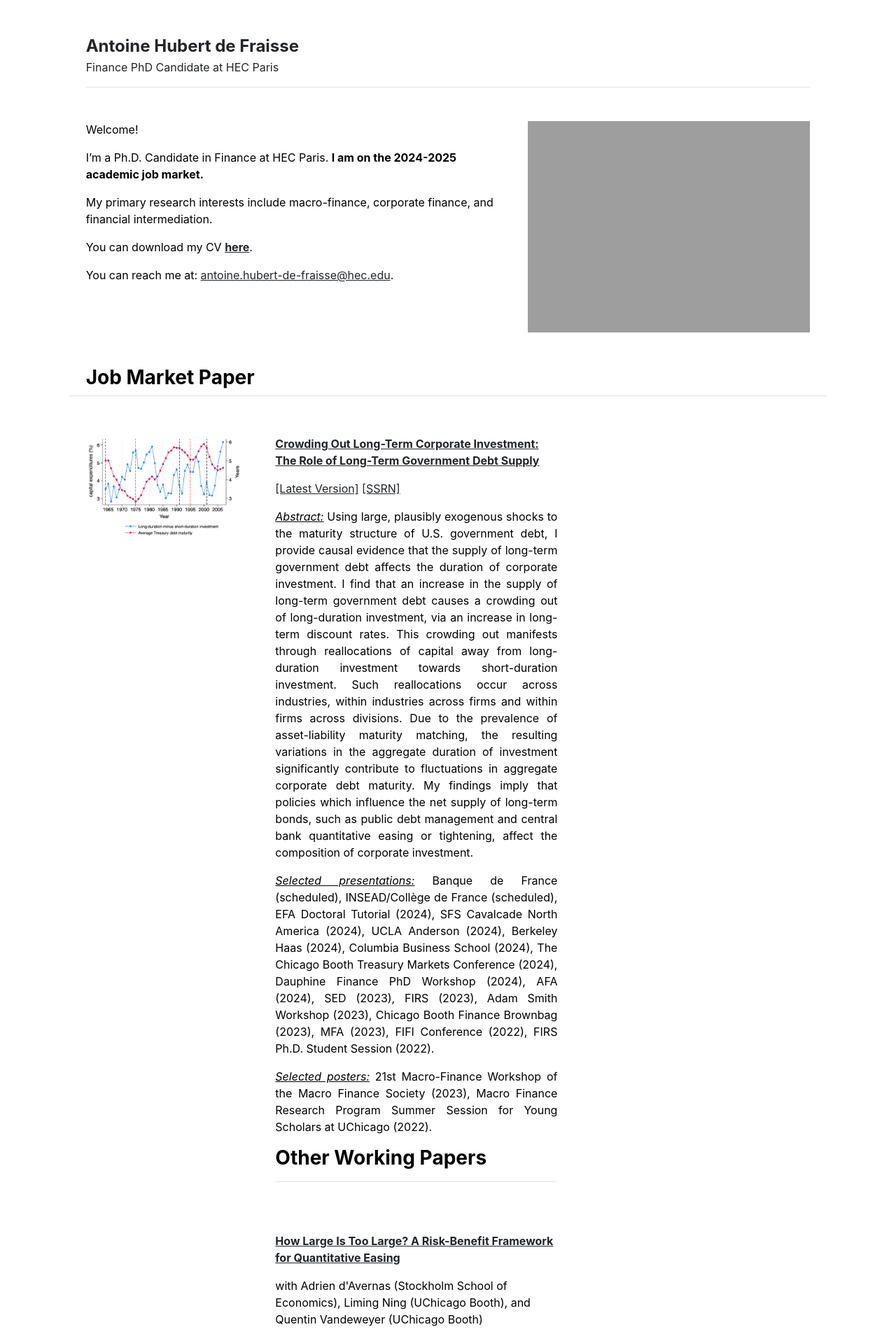
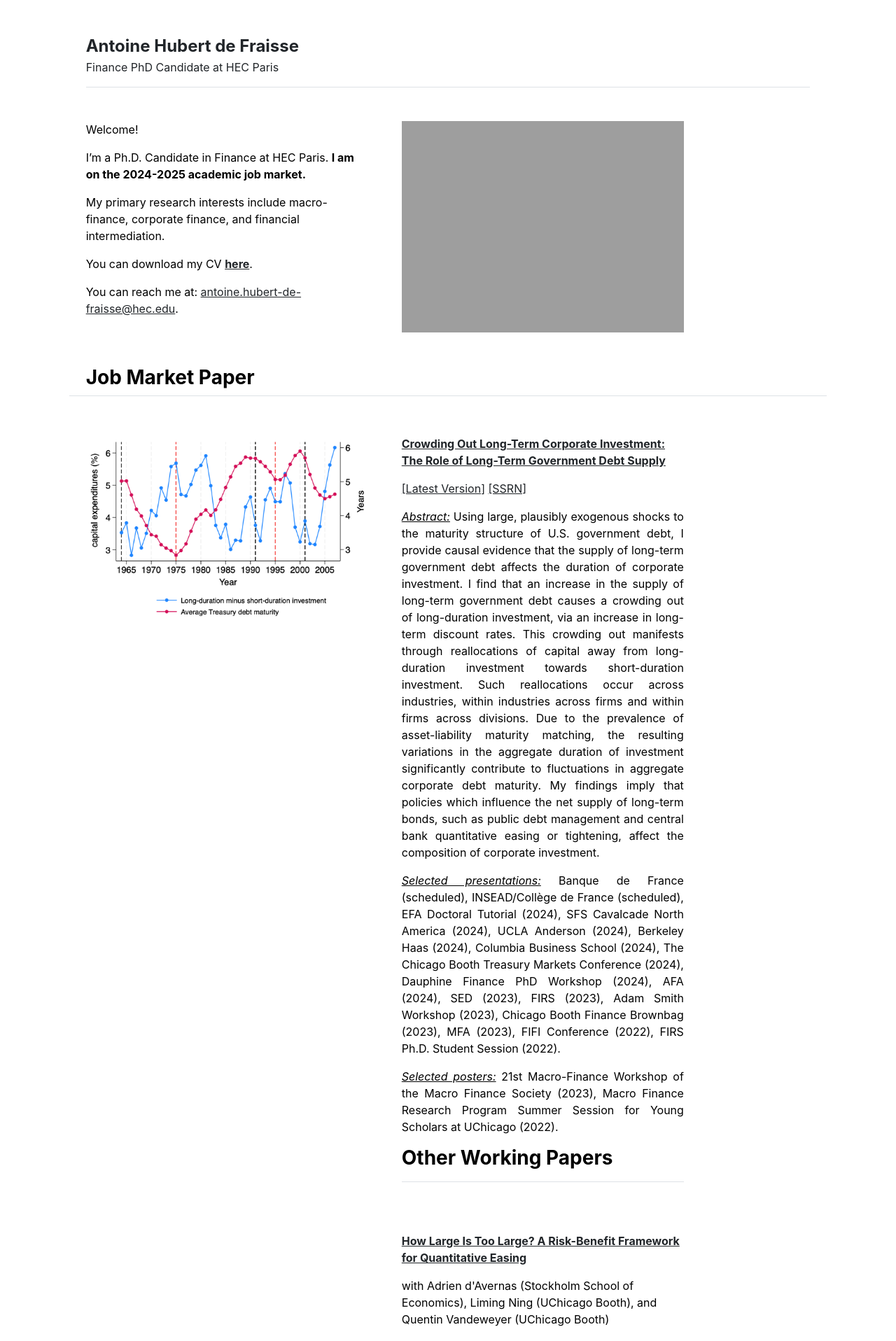
Before and after one commit to antoinehubertdefraisse/antoinehubertdefraisse.github.io, a Jekyll site: the page built from index.md, in a window 1280 px wide. Shown: the top 1916 px of the page at 70% size. Built offline with Jekyll 4.4.1, drawn with Linux system fonts in a browser that asks for light colours.

Commit message:
Update home.html

```diff
--- a/_layouts/home.html
+++ b/_layouts/home.html
@@ -3,7 +3,7 @@ layout: default
 ---
 
 <div class="row g-5 mb-5">
-  <div class="col-md-7">
+  <div class="col-md-5">
 <!--    <h3 class="fw-bold">About me</h3>
 -->    Welcome! <p></p>
     I’m a Ph.D. Candidate in Finance at HEC Paris. <b>I am on the 2024-2025 academic job market.</b> <p></p>
@@ -21,7 +21,7 @@ layout: default
 <div class="row g-5 mb-5">
     <h3 class="fw-bold border-bottom pb-2 mb-2">Job Market Paper</h3>
 
-  <div class="col-md-3">
+  <div class="col-md-5">
     <img src="{{ site.github.url }}/assets/duration.png" alt="Home" width="100%">
   </div>
 <div class="col-md-5">
```
